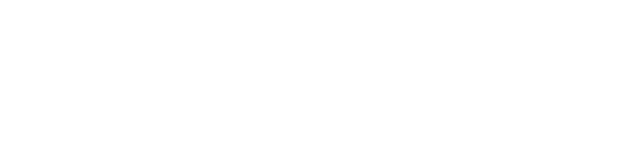
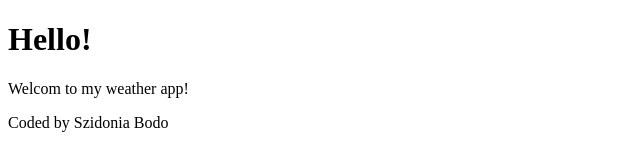
Before and after one commit to bodoszidi/WeatherApp, a plain HTML site: page weatherIndex.html in a window 1280 px wide. Shown: the whole page, without its empty margins (0-640 px from the left). Drawn offline with Linux system fonts and the light colour scheme.

Commit message:
Update weatherIndex.html
Greeting from the coder

```diff
--- a/weatherIndex.html
+++ b/weatherIndex.html
@@ -6,6 +6,8 @@
     <title>Szidi's Weather App</title>
 </head>
 <body>
-
+    <h1>Hello!</h1>
+    <p>Welcom to my weather app!</p>
+    <footer>Coded by Szidonia Bodo</footer>
 </body>
 </html>
```
